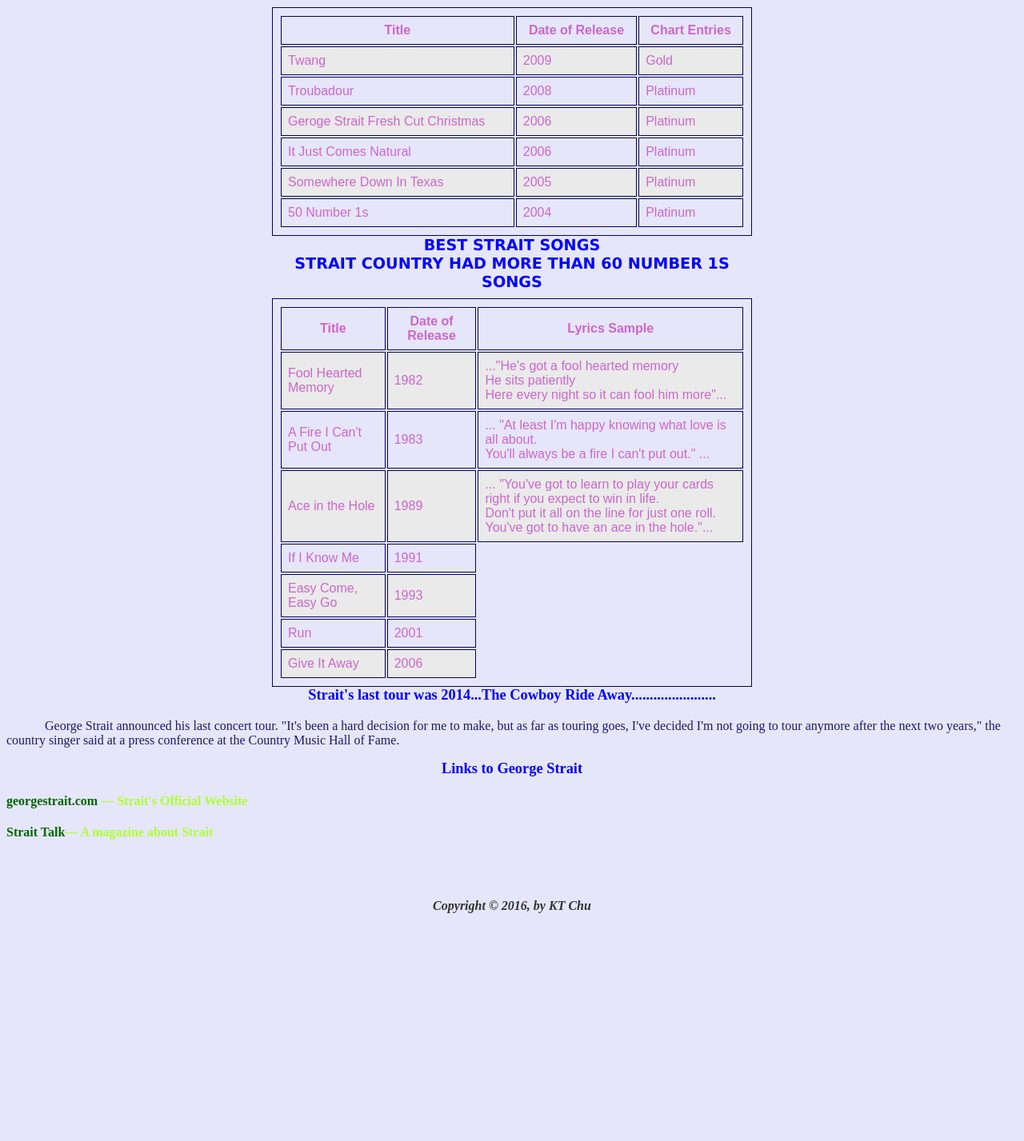
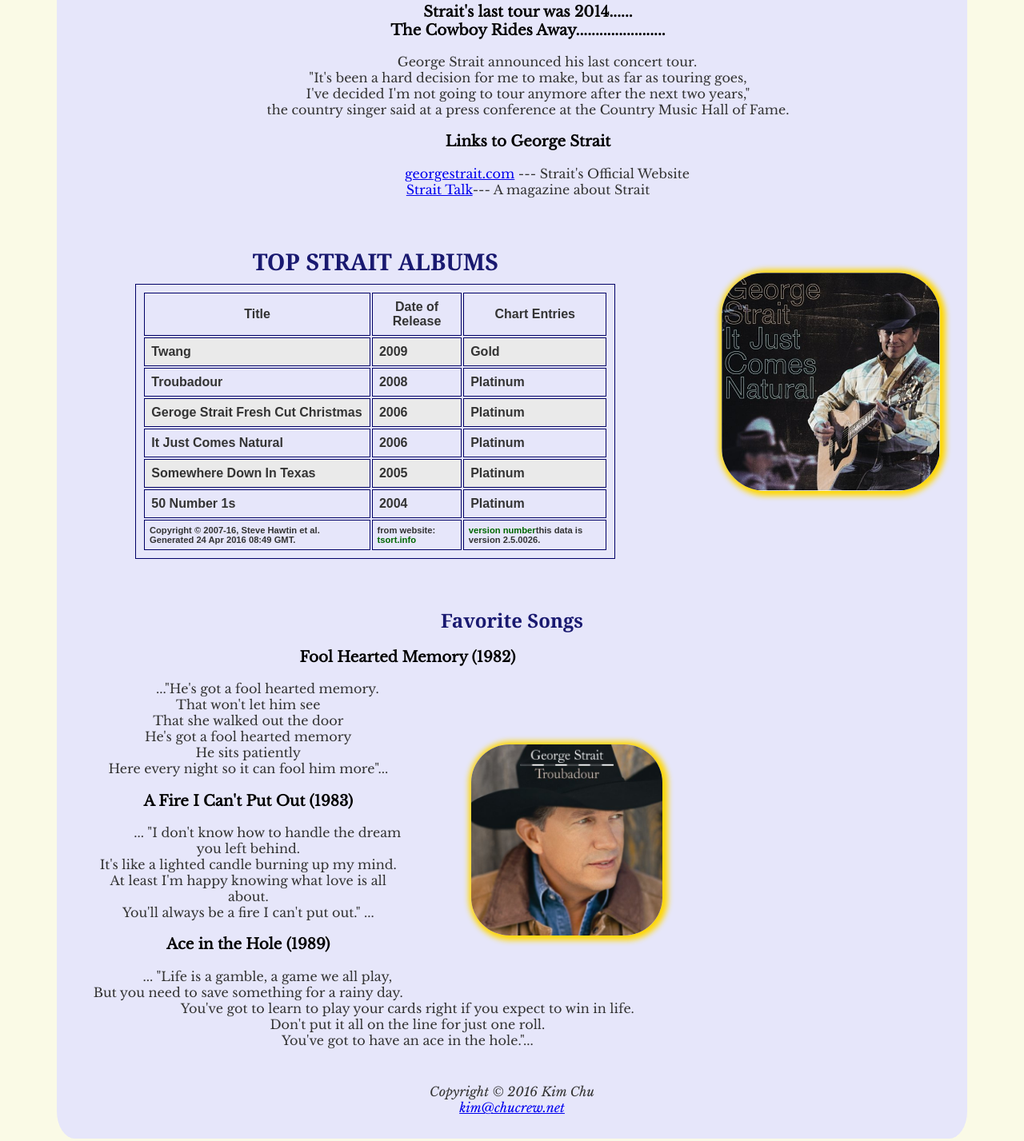
Before and after one commit to dingGator/C1821_Web_Authoring_2, a plain HTML site: page singer.html in a window 1280 px wide. Shown: the part 286-1713 px from the top of the page at 80% size. Before the commit the page ends 1489 px from the top, so only its background shows below. Drawn offline with nearby package versions, Linux system fonts and the light colour scheme.

Commit message:
Fav_Singer_Ex3
Favorite Singer Exercise 3 complete

```diff
--- a/my_Singer.css
+++ b/my_Singer.css
@@ -20,15 +20,6 @@
 
 
 header, main, nav, footer, figure, figcaption { display: block; }
-/********************************************
-* tag:body
- has background image
-*****************************************/
-
-body { background-color: #e6e6fa;
-       color: #adff2f;
-      background-image: url(images/IMG_20160227_142724.jpg);
-    }
 
 /********************************************
 *  tag: header, h1,#wrapper
@@ -171,6 +162,11 @@ caption { font-family: Verdana, sans-serif;
           padding-bottom: 0.5em;
           color:  #0000FF;
 }
+tfoot { font-family: Verdana, sans-serif;
+          font-weight: bold;
+          font-size: 0.7em;
+          color:  #0000FF;
+}
 .altrow {background-color: #eaeaea; }
 footer{text-align: center;}
 
@@ -280,6 +276,7 @@ li{
 ****************************************/
 p { color: #191970;
   text-indent: 3em;
+  text-align: center;
   }
 /********************************************
 * tag: aside
--- /dev/null
+++ b/my_Singer1.css
@@ -0,0 +1,276 @@
+/*******************************
+
+   CGS1820
+   Class Project #4 Excercise 6
+   Chapter 3 Hands-On Practices
+
+   Author: KT Chu
+   Date: 5/17/2016
+
+   File name: my_Singer1.css
+   Supporting files:	singer.html
+   Purpose:
+   To use CSS style sheet to add
+   colors and styles to HTML
+**************************************
+*/
+
+/********************************************
+*tag:header, main, nav, footer, figure, figcaption:
+* use display: block for all elements
+*****************************************/
+
+
+header, main, footer { display: block; }
+/********************************************
+* tag:body
+ has background color of light grayish yellow
+*****************************************/
+
+body { background-color: #fafae6;
+    }
+
+/********************************************
+*  tag: header, h1,#wrapper
+*   use googlefonts in header h1 and wrapper
+*****************************************/
+header, h1,#wrapper { margin-top: 0;
+  font-family: 'Libre Baskerville';
+}
+
+/********************************************
+* tag: wrapper
+* have background color of light grayish blue
+
+*****************************************/
+#wrapper {  background-color: #E6E6FA;
+  width:90%;
+  margin:auto;
+border-radius: 2%;
+}
+
+/********************************************
+* tag: floatright
+for the image in the main next to the table
+it floats right
+*****************************************/
+
+#floatright {
+  margin: 10%;
+  float: right;
+}
+/********************************************
+* tag: floatImg
+for the image in the Favorite Song part
+it floats right
+*****************************************/
+
+#floatImg {
+  margin: 10%;
+  float: right;
+}
+/********************************************
+* tag: h1
+top header: title page;
+*****************************************/
+
+
+h1 {  background-color: #191970;
+    color:  #E6E6FA;
+    padding: 1% 0;
+    font-size: 200%;
+    text-shadow: 3px 3px 5px #CCCCCC;
+    text-align: center;
+    border-radius: 25%;
+}
+
+/*************************************
+*h2 second line
+*************************************/
+
+h2 {
+    color:  #191970;
+    font-family:  Georgia, "Times New Roman", Times, serif;
+    text-align: center;
+    font-size: 1.5em;
+    margin: 0 0 0 0;
+}
+/********************************************
+* tag:h3
+* the title of the paragraphs
+*****************************************/
+
+h3{ text-align: center;
+  font-size: 1.15em;
+ }
+
+
+ /******************************************
+Table
+    1.  List five works by them
+    2.  Three Columns
+      * Title
+      * Date of Release
+      * Chart Entries
+
+    4.  Use the following elements correctly.
+      * Table element
+      * Table head
+      * Table body
+      * Table foot
+      * Table header
+      * Table row
+      * Table data
+
+
+****************************************/
+table { margin: auto;
+    border: 5px solid #000066;
+    width: 600px;
+}
+table, td, th { padding: 0.5em;
+         border: 1px solid #000066;
+         font-family: Arial, sans-serif;
+         font-weight: bold;
+         color: #333333;
+}
+caption { font-family: Verdana, sans-serif;
+          font-weight: bold;
+          font-size: 1.2em;
+          padding-bottom: 0.5em;
+          color: #333333;
+}
+tfoot { font-family: Verdana, sans-serif;
+          font-weight: bold;
+          font-size: 0.7em;
+          color: #333333;
+}
+.altrow {background-color: #eaeaea; }
+/********************************************
+* tag: flexbox_use
+* the webpages is configured for size greater ****
+*  this is to use the webkit &flexbox to configure website
+*  into two or three columns websites
+*  and to use with @media & flexbox to configure
+*  webpage for tablet (1024)and mobile(768)
+*****************************************/
+
+#flexbox_use {
+        width: 100%;
+        display: -webkit-flex;
+        display: flex;
+       -webkit-flex-direction:row;
+        flex-direction: row;
+
+    padding-bottom: 30px;
+    margin-bottom: 30px;
+    border-bottom-width: 30px;
+    margin-top: 30px;
+    border-top-width: 30px;
+    padding-top: 30px;
+
+     }
+
+main { padding:0 0; }
+
+/********************************************
+* tag: p
+* the description paragraphs
+****************************************/
+p {color: #333333;
+  text-align: center;
+  text-indent: 3em;
+  }
+
+ul {list-style-type: none;
+}
+
+/********************************************
+* use the webkit & flexbox to configure website
+*to format webpage to two columns or three columns
+*  and to use with @media to configure for
+*  this is to use the flexbox to configure
+*  website for tablet (1024)and mobile(768)
+*
+
+note:  flex and webkit-flex: should add up to 10;
+****************************************/
+main {
+  -webkit-flex:7;
+flex:7;
+}
+
+aside {
+  -webkit-flex:3;
+flex:3;
+}
+
+
+/********************************************
+* tag: .favorites
+*  the list of favorite songs
+*
+****************************************/
+.favorites {
+      width: 70%;
+      font-size: 1em;
+}
+/********************************************
+* tag: .favoritePoints img
+*  the images of George Strait
+*
+****************************************/
+
+.favorites img {width: 30%;}
+/********************************************
+* tag: main a
+*color is dark lime green for a tag in main
+****************************************/
+main a{color:#006600;
+  text-decoration: none;}
+
+
+/********************************************
+* tag: img
+*  The images of the page
+****************************************/
+
+img { width: 80%;
+ box-shadow: 2px 1px 7px 5px #ffd700;
+ border-radius: 20%;
+
+}
+
+
+/********************************************
+* tag: footer
+*  The footer color is very dark gray
+****************************************/
+
+footer {
+      color: #333333;
+      font-size: 100%;
+      font-style: italic;
+    text-align: center;
+    padding: 2.5%;
+}
+/****************************
+*  this is to use the @media to configure
+*  webpages for tablet (1024)and mobile(768)
+****************************************/
+
+@media only screen and (max-width: 1024px) {
+      #flexbox_use { -webkit-flex-direction: column;
+        flex-direction: column;}
+            body { margin: 0; padding: 1em; }
+            #wrapper { width: auto;
+              margin:0;}
+        h1 { font-size: 200%; }
+      main {padding:1em;}
+      img {width: 70%;}
+
+
+     }
+
+@media only screen and (max-width: 768px) {
+}
--- a/singer.html
+++ b/singer.html
@@ -1,85 +1,105 @@
+<!DOCTYPE html>
+<html lang="en">
+<head>
+<!--      Required documentation
 
-<!DOCTYPE html> <!-- * A Document Type Definition tag .-->
-<html lang="en"><!-- * The opening <html> tag .-->
+  Name: KT Chu
+  Current Date: 5/17/2016
+  Class/assigment:
+  CGS1821 / Excercise 3
 
-<head><!--* A <head> section including required documentation, -->
-<!--
-Name: KT Chu
-Current Date: 5/16/2016
-Class / Assignment: CGS1821
-Week 2 Exercise 3
+  File name: singer.html
+  Language: HTML5
 
-Language: HTML5
-Purpose: A webpage about my favorite singer: George Strait
-Includes: none
-*************************************************
-Include the following information about your subject:
-	* An introductory paragraph about them
-	* A list of something related to them
-	* An image related to your subject.
-	* A properly formed hyperlink to an external page related to your subject
-	(Hint: there should be text displaying not the URL)
-	Create a Table
-		1.	In a table, display the following information about your subject:
-		2.	List five works by them and display information on them in a table.
-		3.	Your table must contain the following information for each work:
-			*	Title
-			*	Date of Release / Publication
-			*	Your choice (comment, price, awards received, etc.)
+  Includes:   my_Singer.css
+              to add color and font style
+********************************
+  Purpose:
+  To add table to web site
+*******************************
+The website has:
+An introductory paragraph about George Strait
+A Table about his best Albums rankings
+List of personal favorite songs
 
-		4.	Your table must have & use the following elements correctly.
-			*	Table element
-			*	Table head
-			*	Table body
-			*	Table foot
-			*	Table header
-			*	Table row
-			*	Table data
-
-***************************************************
 -->
 
 <title>My Favorite Singer</title> <!-- * A page title -->
 <meta charset="utf-8">   <!-- * The <meta> tag -->
-<link rel="stylesheet" href="my_Singer.css" >
-
+<meta name="viewport" content="width=device-width, initial-scale=1.0">
+<link href='https://fonts.googleapis.com/css?family=Libre+Baskerville:400,400italic' rel='stylesheet' type='text/css'>
+<link rel="stylesheet" href="my_Singer1.css" >
+ <!--[if lt IE 9]>
+   <script src="http://html5shim.googlecode.com/svn/trunk/html5.js"> </script>
+<![endif]-->
 </head>
-<body >
+<body>
+<div id="wrapper">
 <header>
 	<h1>GEORGE STRAIT</h1>
-	<h3>King George .... King of Country .... Strait Country .... </h3>
+	<h2>King George .... King of Country .... Strait Country .... </h2>
+</header>
 
-</header>
-<main>
-	<div>
-		<!--* Multiple Heading Elements-->
+<div>
+<!--An introductory paragraph about George Strait-->
+<ul>
+<li>
 		<h2>A Simple Great Country Singer</h2>
 		<p>
-			George Strait is a great country singer.  His simplicity in style enhances his great voice.<br>  His songs are simple and full of meaning.  He sings simple country songs.  He does not mix country music with any other genre.<br>  Some country artists have criticized the simplicity of his concerts and stage show, but they have not convinced him to change.<br> His fans do not see a need for him to change perfection.  They love Strait just the way he is.<br>
+
+			George Strait is a great country singer.  His simplicity in style enhances his great voice.<br>
+			His songs are simple and full of meaning.  He sings simple country songs.  He does not mix country music with any other genre.<br>
+			Some artists have criticized the simplicity of his music, song, concert and stage show, but they did not convinced him to change.<br>
+			His fans never needed to change PERFECTION AND PURE GOLD.<br>
 		</p>
-		</div>
-<div>
+		</li>
+<li>
+		<h3>Strait's last tour was 2014......<br>
+		The Cowboy Rides Away.......................</h3>
+		<p>
+
+
+		George Strait announced his last concert tour.<br>
+		 "It's been a hard decision for me to make, but as far as touring goes,<br>
+		 I've decided I'm not going to tour anymore after the next two years," <br>
+		 the country singer said at a press conference at the Country Music Hall of Fame.<br>
+		 </p>
+</li>
+<li>
+
+		<h3>	Links to George Strait<br></h3>
+  		<p>	<a href = "http://www.georgestrait.com/Index.asp">georgestrait.com</a> <!--*One hyperlink-->
+  	     	--- Strait's Official Website<br>
+
+  	 		<a href = "http://www.georgestrait.com/Assets/strait_talk/pdf/members/st_maraprmay14.pdf">
+  	    	Strait Talk</a>--- A magazine about Strait<br>
+  	    </p>
+
+</li>
+</ul>
+</div>
+<div id="flexbox_use">
+<main>
 <table>
 <!--********************************************************************
-a Table
-		1.	In a table, display the following information about your subject:
-		2.	List five works by them and display information on them in a table.
-		3.	Your table must contain the following information for each work:
-			*	Title
-			*	Date of Release / Publication
-			*	Your choice (comment, price, awards received, etc.)
+Table
+    1.  List five works by them
+    2.  Three Columns
+      * Title
+      * Date of Release
+      * Chart Entries
 
-		******************************
- table have & use the following elements .
-			*	Table element
-			*	Table head
-			*	Table body
-			*	Table foot
-			*	Table header
-			*	Table row
-			*	Table data
+    4.  Use the following elements correctly.
+      * Table element
+      * Table head
+      * Table body
+      * Table foot
+      * Table header
+      * Table row
+      * Table data
+
 **************************************************************-->
- <caption>TOP STRAIT ALBUMS</caption>
+ <caption><h2>TOP STRAIT ALBUMS</h2></caption>
 <thead>
 <tr>
 
@@ -120,79 +140,63 @@ a Table
     	<td>Platinum</td>
     </tr>
 
-    </tbody>
+</tbody>
+<tfoot><tr>
+<td>Copyright &copy; 2007-16, Steve Hawtin et
+al.  Generated 24 Apr 2016 08:49 GMT.
+</td>
+<td>from website:<br>  <a href="http://tsort.info/">tsort.info</a>
+</td>
+<td><a href="http://tsort.info/music/1g0936.htm">version number</a>this data is
+version 2.5.0026.
+
+</td>
+</tr></tfoot>
+
 </table>
+</main>
+<aside>
+<img  id="floatImg" src="GS_ItJustComesNatural.jpg" alt="GeorgeStrait">
+</aside>
 </div>
-	<table>
- <caption>BEST STRAIT SONGS<br>
- STRAIT COUNTRY HAD MORE THAN 60 NUMBER 1S SONGS</caption>
-<thead>
-<tr>
+	<div>
 
-    <th>Title</th>
-    <th>Date of Release</th>
-    <th>Lyrics Sample</th>
-    </tr>
-</thead>
-<tbody>
-    <tr class="altrow">
-    <td> Fool Hearted Memory</td>
-    <td>1982</td>
-    <td> ..."He's got a fool hearted memory<br>
+		<h2>Favorite Songs</h2>
+			<ul class = "favorites"><!--*  Unordered list -->
+
+			<li>
+			<h3> Fool Hearted Memory  (1982)</h3>
+			<img  id="floatright" src="GS_Troubadour.jpg" alt="GeorgeStrait">
+				<p>	..."He's got a fool hearted memory.<br>
+				          That won't let him see <br>
+				          That she walked out the door<br>
+					      He's got a fool hearted memory<br>
 					      He sits patiently<br>
-					      Here every night so it can fool him more"...<br></td>
-    </tr>
-    <tr>
-<td> A Fire I Can't Put Out</td>
-<td>1983</td>
-
-      <td>... "At least I'm happy knowing what love is all about.<br>
+					      Here every night so it can fool him more"...<br>
+					      </p>
+</li>
+			<li>
+			<h3> A Fire I Can't Put Out  (1983)</h3>
+		<p>		   ... "I don't know how to handle the dream you left behind.<br>
+							It's like a lighted candle burning up my mind.<br>
+							At least I'm happy knowing what love is all about.<br>
 							You'll always be a fire I can't put out." ...<br>
-</td>
-</tr>
-<tr class="altrow">
-<td> Ace in the Hole</td>
-<td>1989</td>
-				<td>   ... "You've got to learn to play your cards right if you expect to win in life.<br>
+							</p>
+</li>
+			<li> <h3>Ace in the Hole  (1989)</h3>
+				 <p>  ... "Life is a gamble, a game we all play,<br>
+							But you need to save something for a rainy day.<br>
+							You've got to learn to play your cards right if you expect to win in life.<br>
 							Don't put it all on the line for just one roll.<br>
 							You've got to have an ace in the hole."...<br>
-				</td>
-</tr>
- <tr >
-    <td>If I Know Me</td>
-    <td>1991</td>
- </tr>
- <tr class="altrow">
-    <td> Easy Come, Easy Go</td>
-    <td>1993</td>
- </tr>
- <tr>
-    <td> Run</td>
-    <td>2001</td>
- </tr>
- <tr class="altrow">
-    <td>Give It Away</td>
-    <td>2006</td>
- </tr>
-</tbody>
-</table>
+							</p>
+</li>
+				</ul>
+</div>
 
-	<div>
-		<h3>Strait's last tour was 2014...The Cowboy Ride Away.......................</h3>
-		<p>George Strait announced his last concert tour. "It's been a hard decision for me to make, but as far as touring goes, I've decided I'm not going to tour anymore after the next two years," the country singer said at a press conference at the Country Music Hall of Fame.</p>
-
-	</div>
-	<div>
-			<h3>Links to George Strait</h3>
-  			<h4><a href = "http://www.georgestrait.com/Index.asp">georgestrait.com</a> <!--*One hyperlink-->
-  	     	--- Strait's Official Website</h4>
-
-  	 		<h4><a href = "http://www.georgestrait.com/Assets/strait_talk/pdf/members/st_maraprmay14.pdf">
-  	    	Strait Talk</a>--- A magazine about Strait</h4>
-	</div>
-</main>
-<footer>
-	<h4>Copyright &copy; 2016, by KT Chu</h4>
+<footer >
+			Copyright &copy; 2016 Kim Chu <br><a href="mailto:kim@chucrew.net">kim@chucrew.net</a>
 </footer>
+</div>
 </body>
 </html>
```
Also changed, not shown: GS_ItJustComesNatural.jpg (added), GS_Troubadour.jpg (added), GS_Twang.jpg (added).
